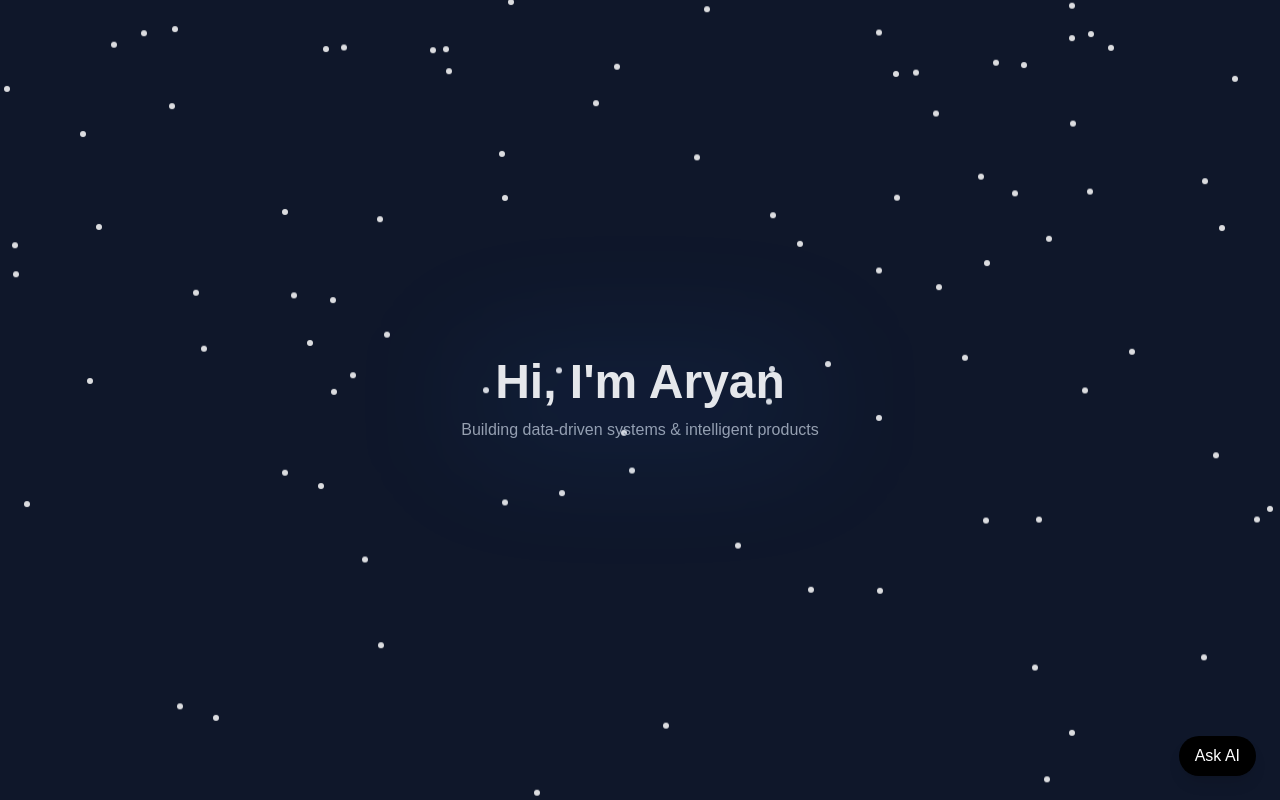
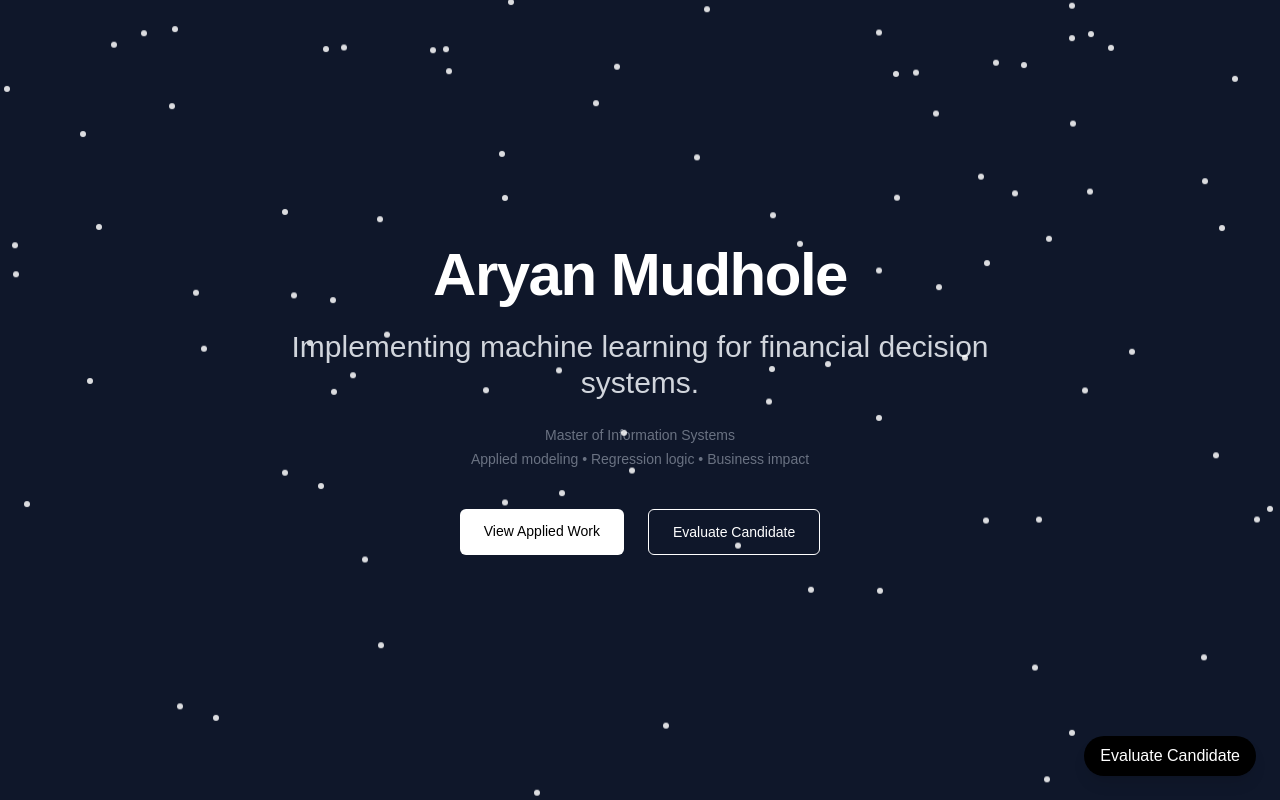
Before and after one commit to ARY973/portfolio, a Next.js app: page / in a window 1280 px wide. Shown: the top 800 px of the page. Built offline with nearby package versions, Linux system fonts and the light colour scheme.

Commit message:
Refactor hero architecture, lift chat state, implement adaptive evaluation interface

```diff
--- /dev/null
+++ b/app/api/chat/route.ts
@@ -0,0 +1,109 @@
+import OpenAI from "openai";
+
+const openai = new OpenAI({
+  apiKey: process.env.OPENAI_API_KEY,
+});
+
+/* =========================================
+   STRUCTURED CANDIDATE PROFILE
+   ========================================= */
+
+const ARYAN_CONTEXT = `
+CANDIDATE PROFILE — ARYAN MUDHOLE
+
+Analytical Orientation:
+- Frames problems by defining variables, constraints, and measurable outcomes.
+- Prefers structured modeling over ad-hoc analysis.
+- Applies validation logic when evaluating predictive performance.
+
+Modeling Experience:
+- Built housing price prediction model using regression with feature engineering.
+- Applied Elastic Net regularization in classification context (Formula 1 analytics).
+- Works with structured datasets using Python (pandas, scikit-learn) and SQL.
+
+Decision Utility:
+- Translates model output into decision-support insights.
+- Builds BI dashboards that make analysis interpretable for stakeholders.
+- Focuses on reasoning clarity rather than tool listing.
+
+Financial & Systems Perspective:
+- Experience with FinTech-style simulation modeling.
+- Thinks in terms of risk, assumptions, and outcome sensitivity.
+- Applies systems thinking to connect data, process, and business impact.
+
+Leadership Exposure:
+- Participated in Washington DC Global Leadership Experience.
+- Exposure to institutional environments and cross-sector dialogue.
+- Strengthened professional communication in policy-focused discussions.
+
+Career Direction:
+- Targeting Data Analyst, BI, Product Analytics, and entry-level ML roles.
+`;
+
+/* =========================================
+   API ROUTE
+   ========================================= */
+
+export async function POST(req: Request) {
+  try {
+    const { message } = await req.json();
+
+    const completion = await openai.chat.completions.create({
+      model: "gpt-4o-mini",
+
+      temperature: 0.4,
+      max_tokens: 180,
+
+      messages: [
+        {
+          role: "system",
+          content: `
+You are Aryan Mudhole's adaptive hiring-positioning engine.
+
+Your job is to evaluate and position Aryan intelligently.
+
+STRICT RULES:
+- Maximum 5 bullet points.
+- One short, high-signal line per bullet.
+- No long paragraphs.
+- No resume dumping.
+- Never invent metrics or outcomes.
+- Avoid corporate filler language (e.g., strong foundation, robust, proven ability).
+- Use action-oriented phrasing.
+
+STRUCTURE:
+- Only use "Hire him if you need someone who..." when explicitly asked about hiring.
+- If the question is technical, evaluate capability directly.
+- If about background/experience, describe impact and relevance.
+- Avoid repeating the same sentence structure every time.
+
+TONE ADAPTATION:
+- Recruiter/hiring manager → concise, evaluative.
+- Technical interviewer → precise, modeling-focused.
+- Casual user → slightly more explanatory but still concise.
+
+Base responses strictly on the candidate profile provided below.
+Prioritize thinking style and modeling approach over tool listing.
+
+${ARYAN_CONTEXT}
+`
+        },
+        {
+          role: "user",
+          content: message,
+        },
+      ],
+    });
+
+    return Response.json({
+      reply: completion.choices[0].message.content,
+    });
+
+  } catch (error) {
+    console.error("OpenAI error:", error);
+    return Response.json(
+      { reply: "There was an error processing the request." },
+      { status: 500 }
+    );
+  }
+}
--- a/app/components/ChatWidget.tsx
+++ b/app/components/ChatWidget.tsx
@@ -7,59 +7,20 @@ type Message = {
   content: string;
 };
 
-const presetReplies: Record<string, string> = {
-  "roles": "Aryan is best suited for Data Analyst, Business Intelligence, Product Analytics, and early-career Machine Learning roles. He combines strong technical depth with business context.",
-  "skills": "Aryan’s core skills include Python, SQL, Power BI, Machine Learning, Data Visualization, and Systems Thinking, with hands-on experience across analytics and fintech concepts.",
-  "projects": "Aryan has worked on data analytics, machine learning models, simulation-based finance projects, and real-world business intelligence use cases.",
-  "dc": "Aryan participated in a leadership-focused Washington DC experience that emphasized policy, global perspective, and professional growth.",
-  "education": "Aryan holds a Bachelor’s in Information Technology and is pursuing a Master’s in Information Systems in the United States."
-};
-
-function getReply(input: string) {
-  const text = input.toLowerCase().trim();
-
-  // Politeness
-  if (["thanks", "thank you", "thx"].some(w => text.includes(w))) {
-    return "You’re very welcome! 😊 Happy to help — feel free to ask about projects, skills, or career fit.";
-  }
-
-  if (["hi", "hello", "hey"].some(w => text.startsWith(w))) {
-    return "Hi there! 👋 I’m Aryan’s AI assistant. What would you like to know?";
-  }
-
-  // Career intent
-  if (text.includes("hire") || text.includes("fit") || text.includes("role")) {
-    return "Aryan is a strong fit for Data Analyst, Business Intelligence, Product Analytics, and entry-level Machine Learning roles. He brings both technical depth and strong business intuition.";
-  }
-
-  // Skills
-  if (text.includes("skill") || text.includes("tools")) {
-    return "Aryan’s core skills include Python, SQL, Power BI, machine learning, data visualization, and systems thinking — with hands-on experience across analytics and fintech use cases.";
-  }
-
-  // Projects
-  if (text.includes("project") || text.includes("work")) {
-    return "Aryan has worked on machine learning models, data analytics pipelines, simulation-based finance projects, and real-world business intelligence dashboards.";
-  }
-
-  // Education
-  if (text.includes("education") || text.includes("degree")) {
-    return "Aryan holds a Bachelor’s in Information Technology and is currently pursuing a Master’s in Information Systems in the United States.";
-  }
-
-  // Default intelligent fallback
-  return "That’s a great question. I can help with Aryan’s skills, projects, education, or career alignment — just let me know what you’d like to explore.";
-}
-
-
-export default function ChatWidget() {
-  const [open, setOpen] = useState(false);
+export default function ChatWidget({
+  open,
+  setOpen,
+}: {
+  open: boolean;
+  setOpen: (v: boolean) => void;
+}) {
   const [input, setInput] = useState("");
   const [messages, setMessages] = useState<Message[]>([
     {
       role: "assistant",
-      content: "Hi! I’m Aryan’s AI assistant. Ask me about his skills, projects, or career fit."
-    }
+      content:
+        "I can provide a concise evaluation of Aryan’s skills, modeling capability, and hiring fit. What role are you considering?",
+    },
   ]);
 
   const bottomRef = useRef<HTMLDivElement | null>(null);
@@ -68,27 +29,58 @@ export default function ChatWidget() {
     bottomRef.current?.scrollIntoView({ behavior: "smooth" });
   }, [messages]);
 
-  function handleSend() {
+  async function handleSend() {
     if (!input.trim()) return;
 
-    const userMessage: Message = { role: "user", content: input };
-    const assistantMessage: Message = {
-      role: "assistant",
-      content: getReply(input)
-    };
+    const currentInput = input; // store before clearing
+    const userMessage: Message = { role: "user", content: currentInput };
 
-    setMessages(prev => [...prev, userMessage, assistantMessage]);
+    setMessages((prev) => [...prev, userMessage]);
     setInput("");
+
+    try {
+      const response = await fetch("/api/chat", {
+        method: "POST",
+        headers: {
+          "Content-Type": "application/json",
+        },
+        body: JSON.stringify({
+          message: currentInput,
+        }),
+      });
+
+      if (!response.ok) {
+        throw new Error("API error");
+      }
+
+      const data = await response.json();
+
+      const assistantMessage: Message = {
+        role: "assistant",
+        content: data.reply,
+      };
+
+      setMessages((prev) => [...prev, assistantMessage]);
+    } catch (error) {
+      setMessages((prev) => [
+        ...prev,
+        {
+          role: "assistant",
+          content:
+            "There was an issue generating a response. Please try again.",
+        },
+      ]);
+    }
   }
 
   return (
     <>
       {/* Floating Button */}
       <button
-        onClick={() => setOpen(!open)}
+        onClick={() => setOpen((prev) => !prev)}
         className="fixed bottom-6 right-6 z-50 bg-black text-white px-4 py-2 rounded-full shadow-lg"
       >
-        Ask AI
+        Evaluate Candidate
       </button>
 
       {/* Chat Box */}
@@ -96,7 +88,7 @@ export default function ChatWidget() {
         <div className="fixed bottom-20 right-6 z-50 w-80 h-[420px] bg-white rounded-xl shadow-xl flex flex-col overflow-hidden">
 
           <div className="px-4 py-3 border-b font-medium">
-            Aryan’s AI Assistant
+            Candidate Evaluation Assistant
           </div>
 
           <div className="flex-1 overflow-y-auto px-3 py-3 space-y-3 text-sm">
@@ -120,8 +112,8 @@ export default function ChatWidget() {
               value={input}
               onChange={(e) => setInput(e.target.value)}
               onKeyDown={(e) => e.key === "Enter" && handleSend()}
-              placeholder="Ask about skills, roles, projects..."
-              className="flex-1 border rounded-md px-2 py-1 text-sm outline-none"
+              placeholder="Ask about skills, hiring fit, modeling strength..."
+              className="flex-1 border rounded-md px-2 py-1 text-sm outline-none text-black placeholder-gray-400"
             />
             <button
               onClick={handleSend}
@@ -130,9 +122,8 @@ export default function ChatWidget() {
               Send
             </button>
           </div>
-
         </div>
       )}
     </>
   );
-}
+};
--- a/app/components/Hero.tsx
+++ b/app/components/Hero.tsx
@@ -1,24 +1,65 @@
 "use client";
 
-export default function Hero() {
+import { motion } from "framer-motion";
+
+export default function Hero({ setOpen }: { setOpen: (v: boolean) => void }) {
   return (
-    <section className="relative min-h-screen flex items-center justify-center px-6">
+    <div className="min-h-screen flex flex-col items-center justify-center text-center px-6">
 
-  {/* Glass content container */}
-  <div className="relative text-center">
-
-<div className="absolute inset-0 blur-3xl bg-blue-500/10 rounded-full"></div>
+      {/* Name */}
+      <motion.h1
+        initial={{ opacity: 0, y: 20 }}
+        animate={{ opacity: 1, y: 0 }}
+        transition={{ duration: 0.8 }}
+        className="text-5xl md:text-6xl font-bold tracking-tight text-white hover:tracking-wide transition-all duration-500"
+      >
+        Aryan Mudhole
+      </motion.h1>
 
 
-<h1 className="relative text-5xl font-bold">
-Hi, I'm Aryan
-</h1>
+      {/* Headline */}
+      <motion.h2
+        initial={{ opacity: 0, y: 20 }}
+        animate={{ opacity: 1, y: 0 }}
+        transition={{ duration: 0.8, delay: 0.3 }}
+        className="mt-6 text-2xl md:text-3xl font-medium text-gray-300 max-w-3xl"
+      >
+        Implementing machine learning
+        for financial decision systems.
+      </motion.h2>
 
-<p className="text-gray-400 mt-3">
-Building data-driven systems & intelligent products
-</p>
+      {/* Subtext */}
+      <motion.div
+        initial={{ opacity: 0 }}
+        animate={{ opacity: 1 }}
+        transition={{ duration: 0.8, delay: 0.6 }}
+        className="mt-6 text-sm text-gray-500 space-y-1"
+      >
+        <p>Master of Information Systems</p>
+        <p>Applied modeling • Regression logic • Business impact</p>
+      </motion.div>
 
-</div>
-</section>
+      {/* Buttons */}
+      <motion.div
+  initial={{ opacity: 0, y: 15 }}
+  animate={{ opacity: 1, y: 0 }}
+  transition={{ duration: 0.8, delay: 0.9 }}
+  className="mt-10 flex gap-6"
+>
+  <a
+    href="#work"
+    className="px-6 py-3 bg-white text-black rounded-md text-sm font-medium hover:opacity-90 transition"
+  >
+    View Applied Work
+  </a>
+
+  <button
+    onClick={() => setOpen(prev => !prev)}
+    className="px-6 py-3 border border-white text-white rounded-md text-sm font-medium hover:bg-white hover:text-black transition"
+  >
+    Evaluate Candidate
+  </button>
+</motion.div>
+    </div>
   );
 }
--- a/app/components/projects.tsx
+++ b/app/components/projects.tsx
@@ -34,7 +34,7 @@ const projects = [
 
 export default function Projects() {
   return (
-    <section className="relative py-32 px-6">
+    <section id="work" className="relative py-32 px-6">
       <div className="max-w-5xl mx-auto">
 
         {/* HEADER */}
--- a/app/layout.tsx
+++ b/app/layout.tsx
@@ -1,7 +1,6 @@
 import type { Metadata } from "next";
 import { Geist, Geist_Mono } from "next/font/google";
 import "./globals.css";
-import ChatWidget from "./components/ChatWidget";
 import SnowSection from "./components/SnowSection";
 
 const geistSans = Geist({
@@ -36,8 +35,7 @@ export default function RootLayout({
           {children}
         </main>
 
-        {/* 💬 AI Chat */}
-        <ChatWidget />
+
 
         {/* 👣 FOOTER */}
         <footer className="py-20 flex flex-col items-center gap-6 text-gray-500">
--- a/app/page.tsx
+++ b/app/page.tsx
@@ -1,19 +1,26 @@
+"use client";
+
+import { useState } from "react";
 import Hero from "./components/Hero";
+import ChatWidget from "./components/ChatWidget";
+import SnowSection from "./components/SnowSection";
 import About from "./components/About";
 import DcExperience from "./components/DcExperience";
-import SnowSection from "./components/SnowSection";
 import DataPhilosophy from "./components/DataPhilosophy";
 import Projects from "./components/projects";
 
 export default function Home() {
+  const [chatOpen, setChatOpen] = useState(false);
+
   return (
     <main className="relative">
       <SnowSection />
-      <Hero />
+      <Hero setOpen={setChatOpen} />
       <About />
       <DcExperience />
       <DataPhilosophy />
       <Projects />
+      <ChatWidget open={chatOpen} setOpen={setChatOpen} />
     </main>
   );
 }
--- a/package.json
+++ b/package.json
@@ -9,8 +9,9 @@
     "lint": "eslint"
   },
   "dependencies": {
-    "framer-motion": "^12.24.7",
+    "framer-motion": "^12.35.0",
     "next": "16.1.1",
+    "openai": "^6.27.0",
     "react": "19.2.3",
     "react-dom": "19.2.3",
     "shiki": "^4.0.1"
```
Also changed, not shown: 1 other file (tests, documents, lock files or other folders).
